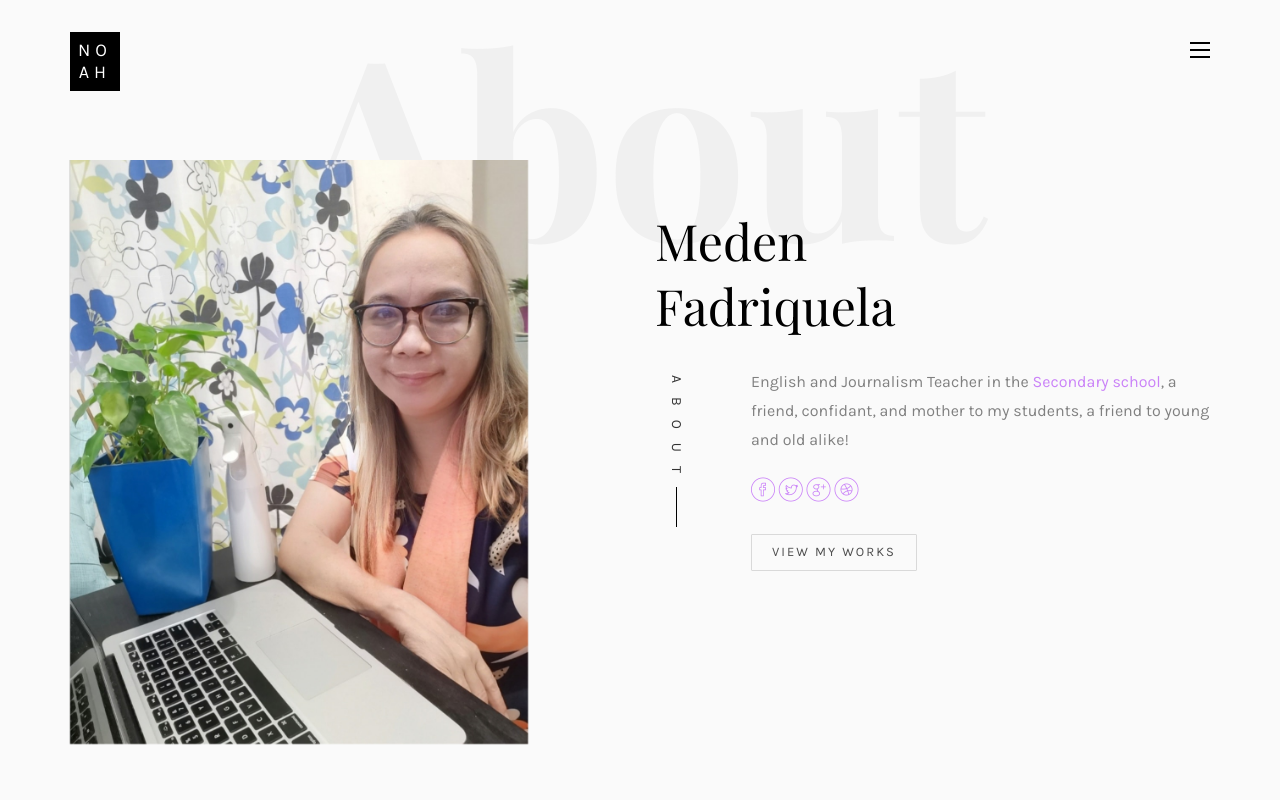
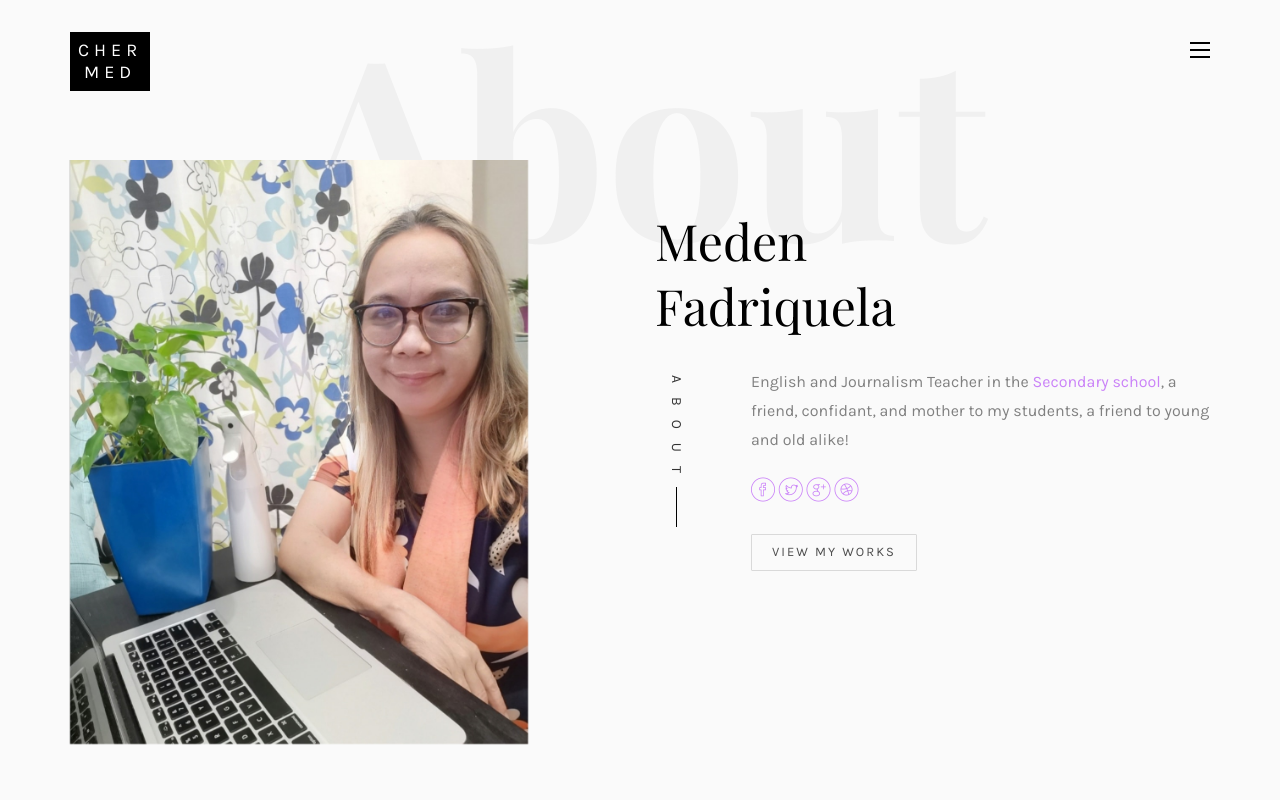
Before and after one commit to krzbnc/chermed, a plain HTML site: page about.html in a window 1280 px wide. Shown: the top 800 px of the page. Drawn offline with nearby package versions, Linux system fonts and the light colour scheme; files whose address does not match are found by name; a web font is replaced by a local one.

Commit message:
Update about.html

```diff
--- a/about.html
+++ b/about.html
@@ -3,7 +3,7 @@
 	<head>
 	<meta charset="utf-8">
 	<meta http-equiv="X-UA-Compatible" content="IE=edge">
-	<title>Noah Template</title>
+	<title>English and Journalism | Meden F. Fadriquela</title>
 	<meta name="viewport" content="width=device-width, initial-scale=1">
 	<meta name="description" content="" />
 	<meta name="keywords" content="" />
@@ -102,7 +102,7 @@
 				<div class="row">
 					<div class="col-md-12">
 						<div class="colorlib-navbar-brand">
-							<a class="colorlib-logo" href="index.html"><span>No</span><span>ah</span></a>
+							<a class="colorlib-logo" href="index.html"><span>Cher</span><span>Med</span></a>
 						</div>
 						<a href="#" class="js-colorlib-nav-toggle colorlib-nav-toggle"><i></i></a>
 					</div>
```
